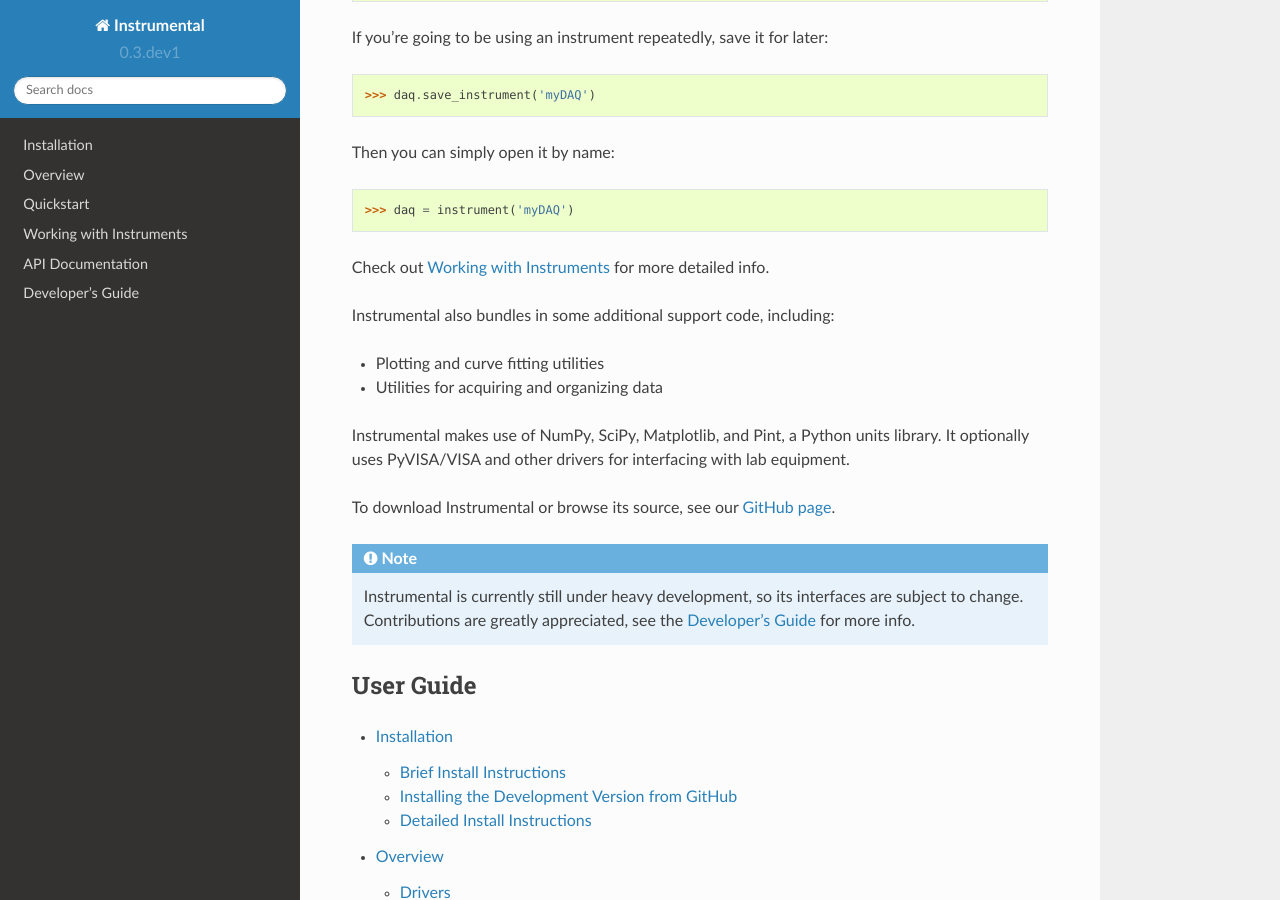
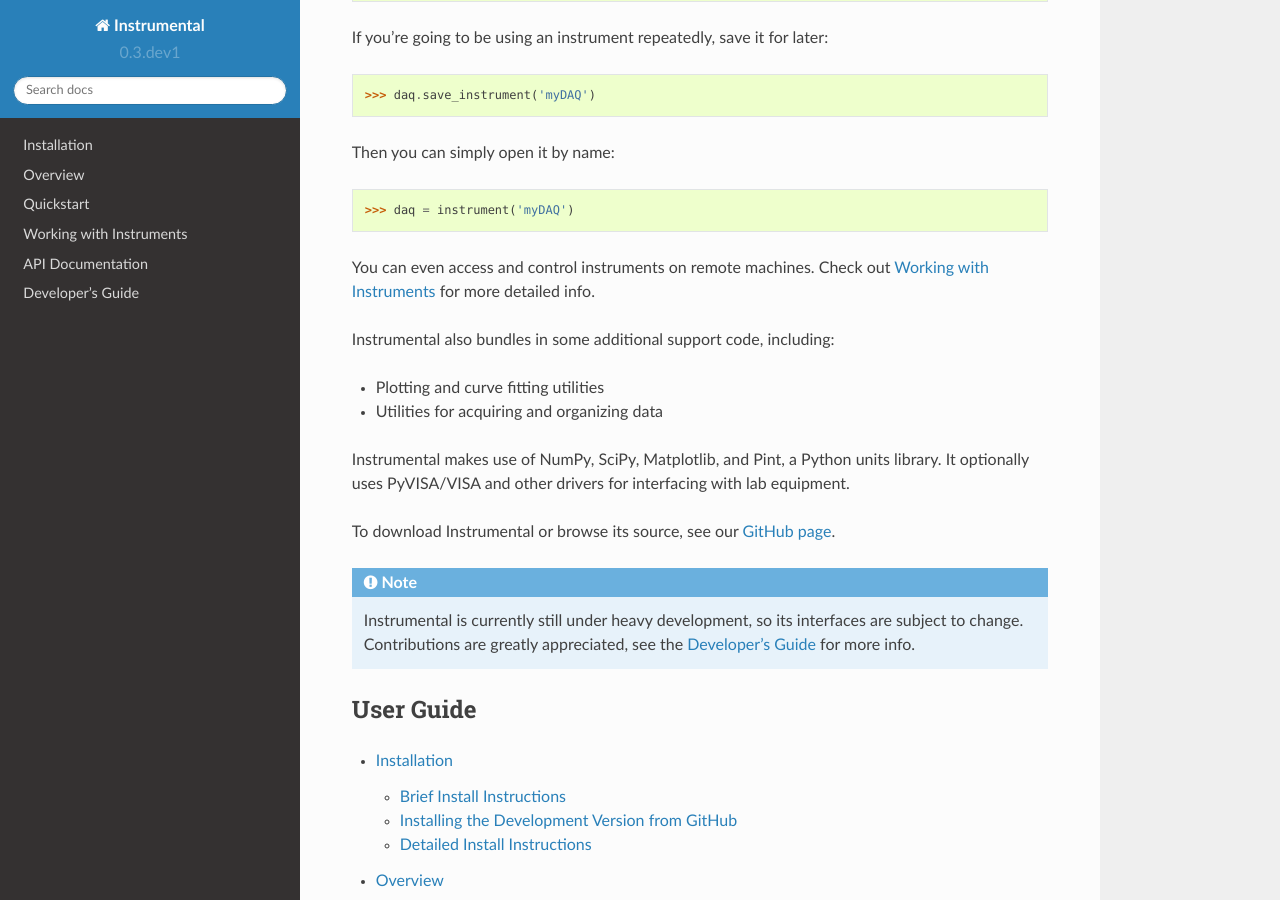
Before and after one commit to mabuchilab/Instrumental, a Sphinx documentation site: the page built from docs/index.rst, in a window 1280 px wide and 900 px high, scrolled down 541 px. Built offline with Sphinx 7.4.7 and the Read the Docs theme 2.0.0, drawn with Linux system fonts in a browser that asks for light colours; formulas are drawn with MathJax 3.

Commit message:
Add extra tagline about remote instruments

```diff
--- a/docs/index.rst
+++ b/docs/index.rst
@@ -28,7 +28,8 @@ Then you can simply open it by name::
 
     >>> daq = instrument('myDAQ')
 
-Check out :doc:`instruments` for more detailed info.
+You can even access and control instruments on remote machines. Check out :doc:`instruments` for
+more detailed info.
 
 
 Instrumental also bundles in some additional support code, including:
```
